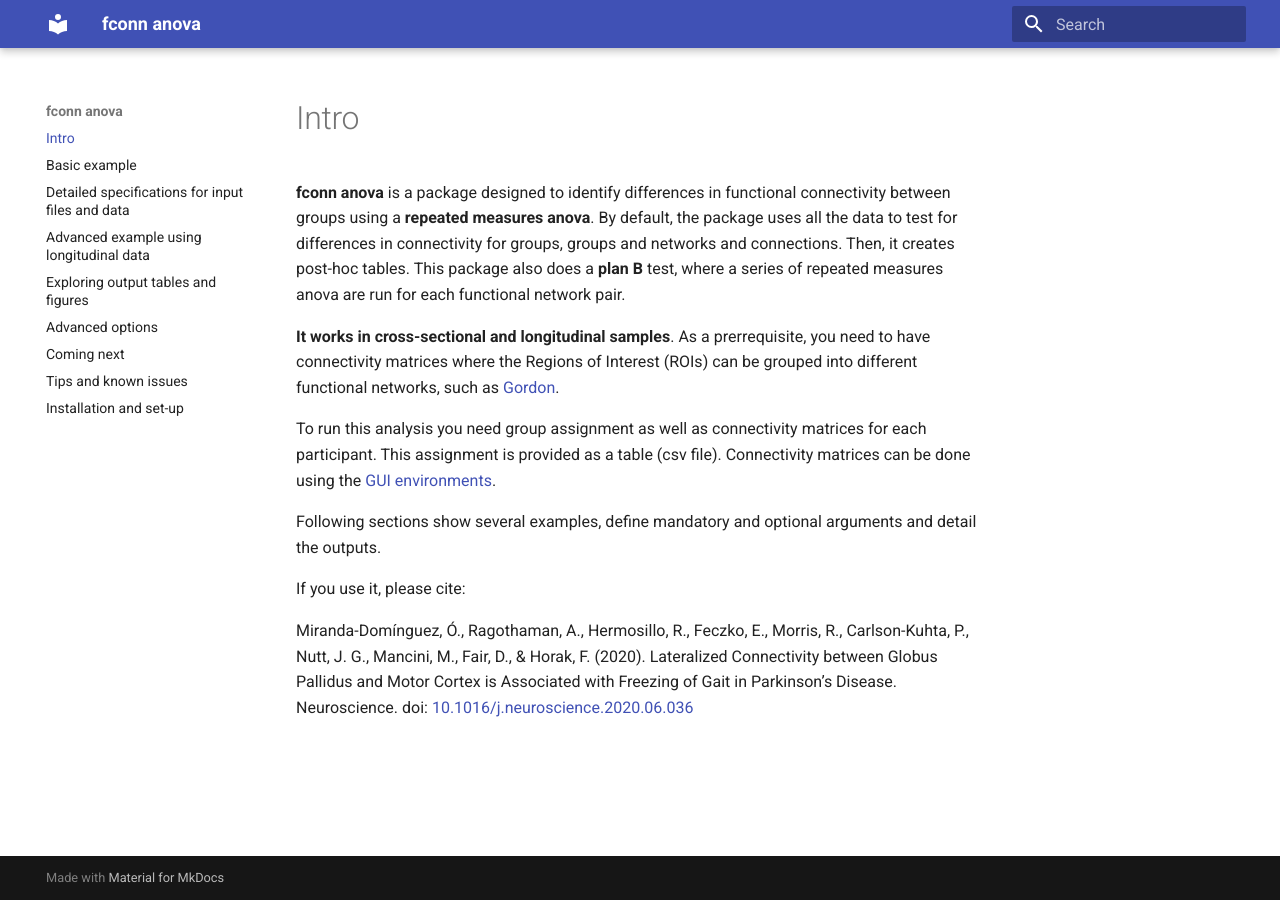
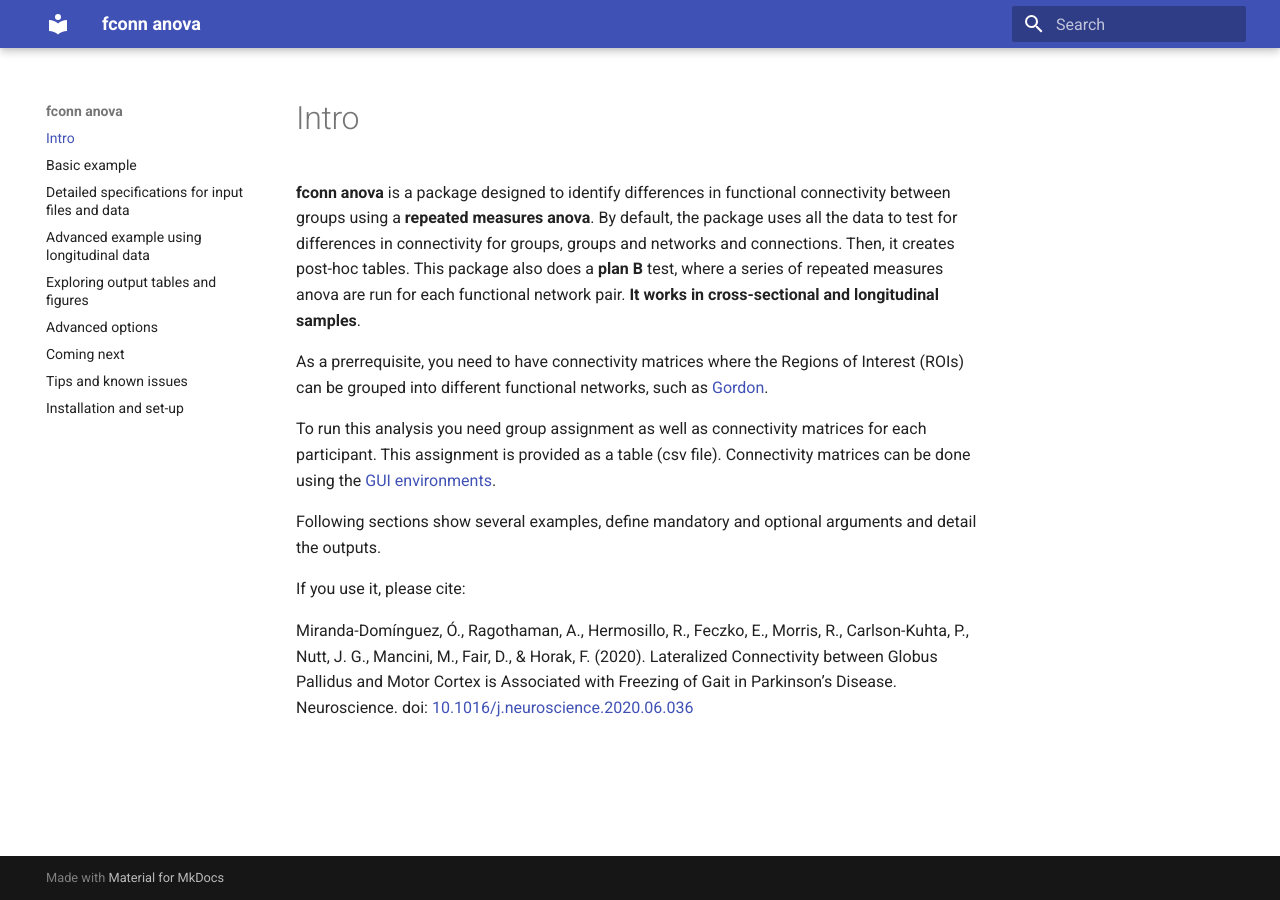
Before and after one commit to omiranda/fconn_anova, an MkDocs documentation site: the page built from docs/intro/intro.md, in a window 1280 px wide. Built offline with MkDocs 1.6.1 and Material for MkDocs 9.7.7, drawn with Linux system fonts in a browser that asks for light colours; old or Windows-style settings are respelled for this version of MkDocs.

```diff
--- a/docs/intro/intro.md
+++ b/docs/intro/intro.md
@@ -1,6 +1,6 @@
-**fconn anova** is a package designed to identify differences in functional connectivity between groups using a **repeated measures anova**. By default, the package uses all the data to test for differences in connectivity for groups, groups and networks and connections. Then, it creates post-hoc tables. This package also does a **plan B** test, where a series of repeated measures anova are run for each functional network pair.
+**fconn anova** is a package designed to identify differences in functional connectivity between groups using a **repeated measures anova**. By default, the package uses all the data to test for differences in connectivity for groups, groups and networks and connections. Then, it creates post-hoc tables. This package also does a **plan B** test, where a series of repeated measures anova are run for each functional network pair. **It works in cross-sectional and longitudinal samples**.
 
-**It works in cross-sectional and longitudinal samples**. As a prerrequisite, you need to have connectivity matrices where the Regions of Interest (ROIs) can be grouped into different functional networks, such as [Gordon](https://pubmed.ncbi.nlm.nih.gov/25316338/).
+As a prerrequisite, you need to have connectivity matrices where the Regions of Interest (ROIs) can be grouped into different functional networks, such as [Gordon](https://pubmed.ncbi.nlm.nih.gov/25316338/).
 
 
 To run this analysis you need group assignment as well as connectivity matrices for each participant. This assignment is provided as a table (csv file). Connectivity matrices can be done using the [GUI environments](https://gui-environments-documentation.readthedocs.io/en/latest/GUI_environments/).
```
